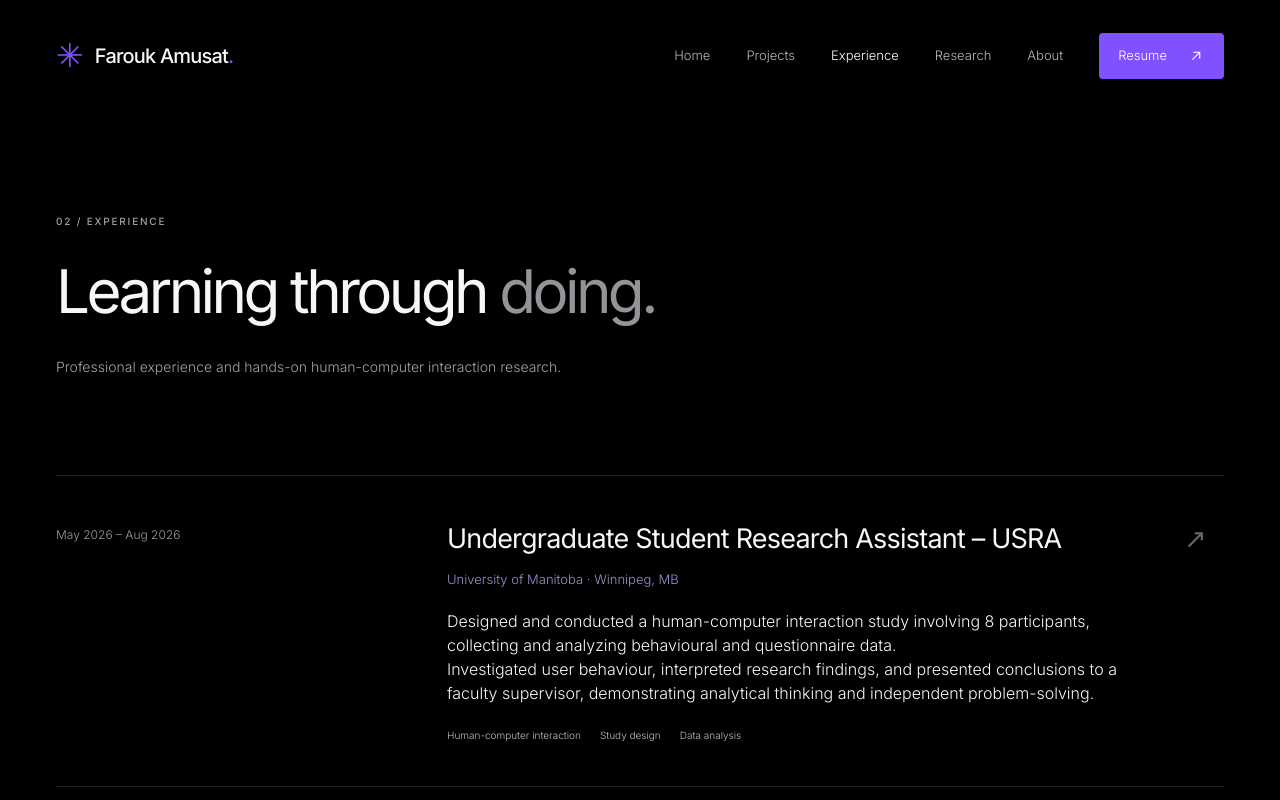
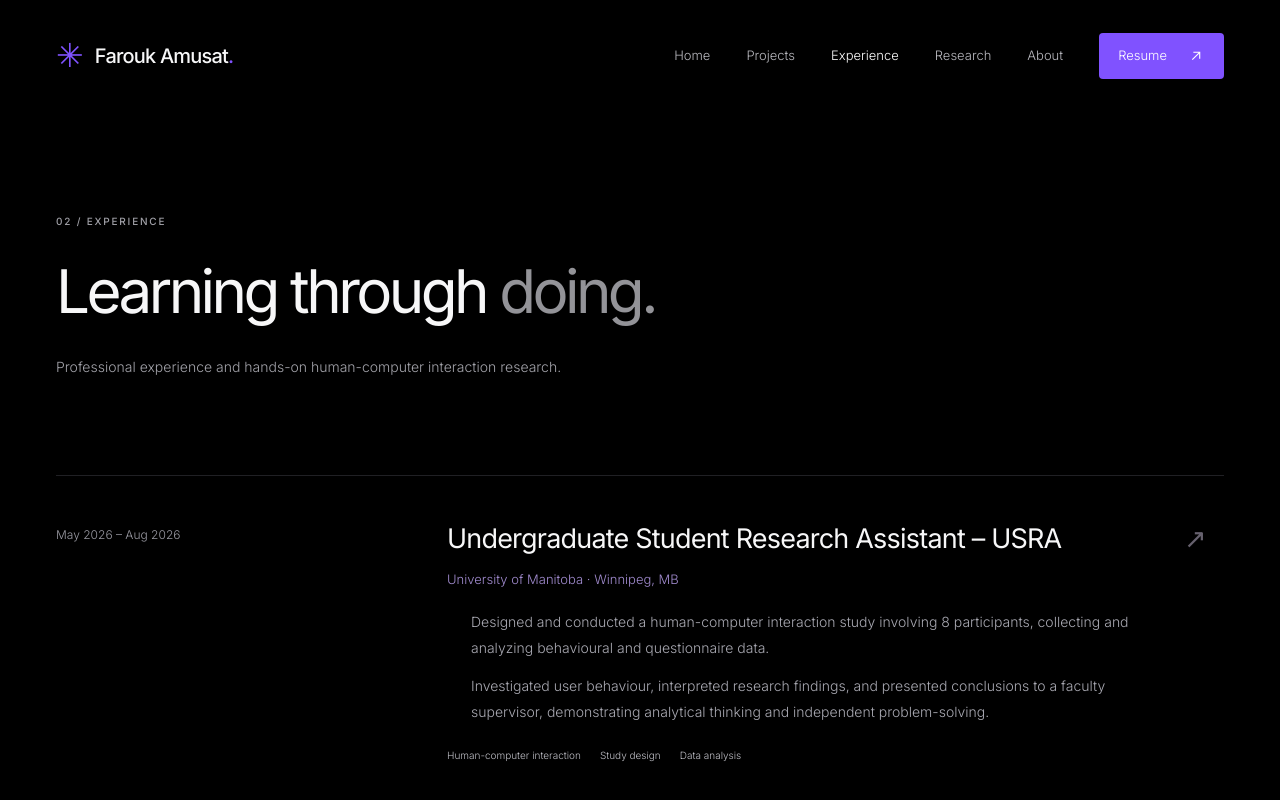
Before and after one commit to Folariin/portfolio, a Next.js app: page /experience in a window 1280 px wide. Shown: the top 800 px of the page. Built offline with nearby package versions, Linux system fonts and the light colour scheme.

Commit message:
Style experience bullet points

```diff
--- a/src/app/globals.css
+++ b/src/app/globals.css
@@ -861,3 +861,9 @@ h2 {
  .about-block .skills-grid { grid-template-columns: repeat(2,minmax(0,1fr)); }
  .research-detail { padding: 50px 0; }
 }
+
+
+.experience-bullets { margin: 20px 0 0; padding-left: 19px; color: #a9a9b2; font-size: 14px; line-height: 1.85; }
+.experience-bullets li { padding-left: 5px; margin-bottom: 12px; }
+.experience-bullets li::marker { color: #a18bcf; }
+@media(max-width:760px){ .experience-bullets { font-size: 13px; } }
```
